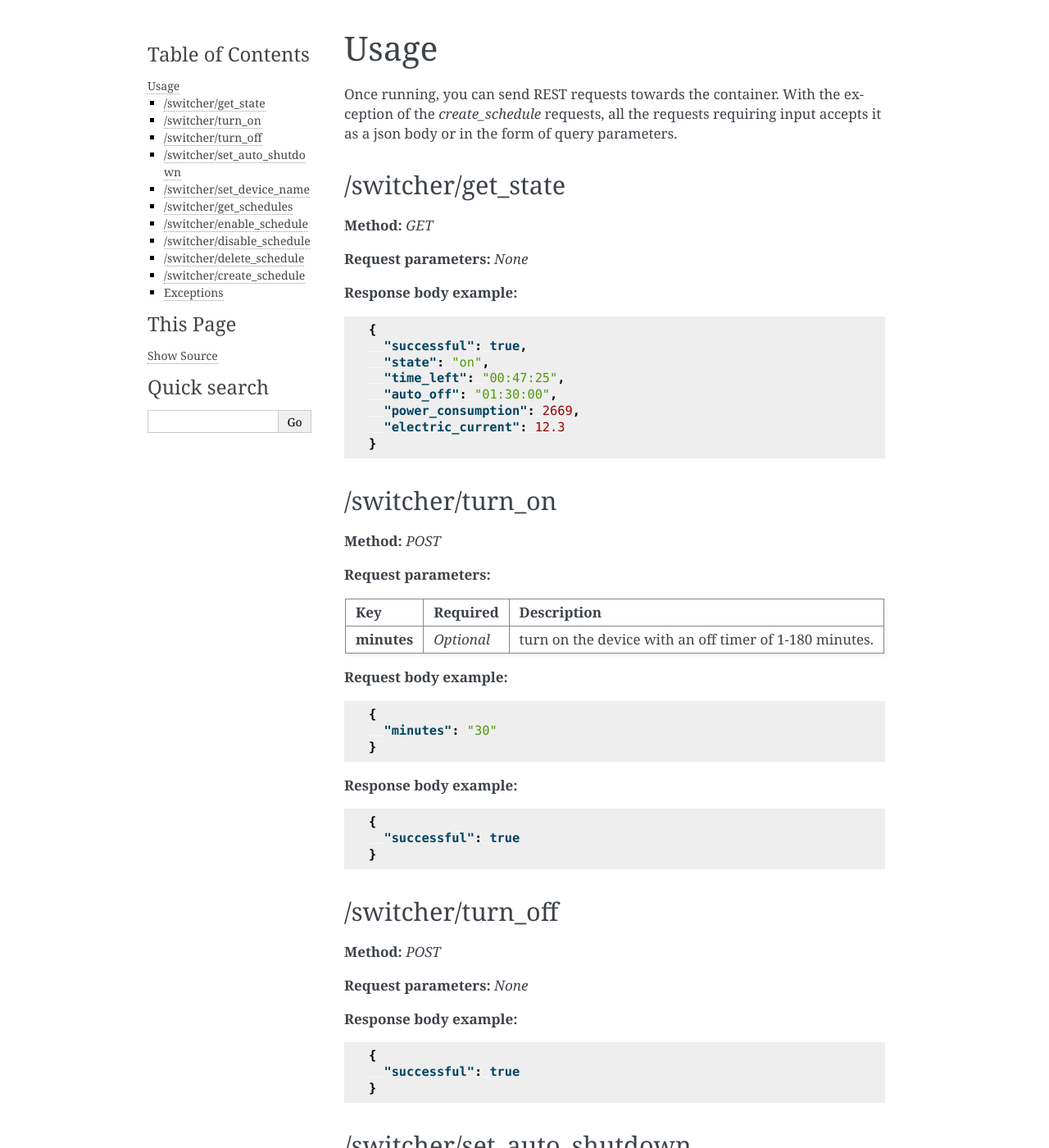
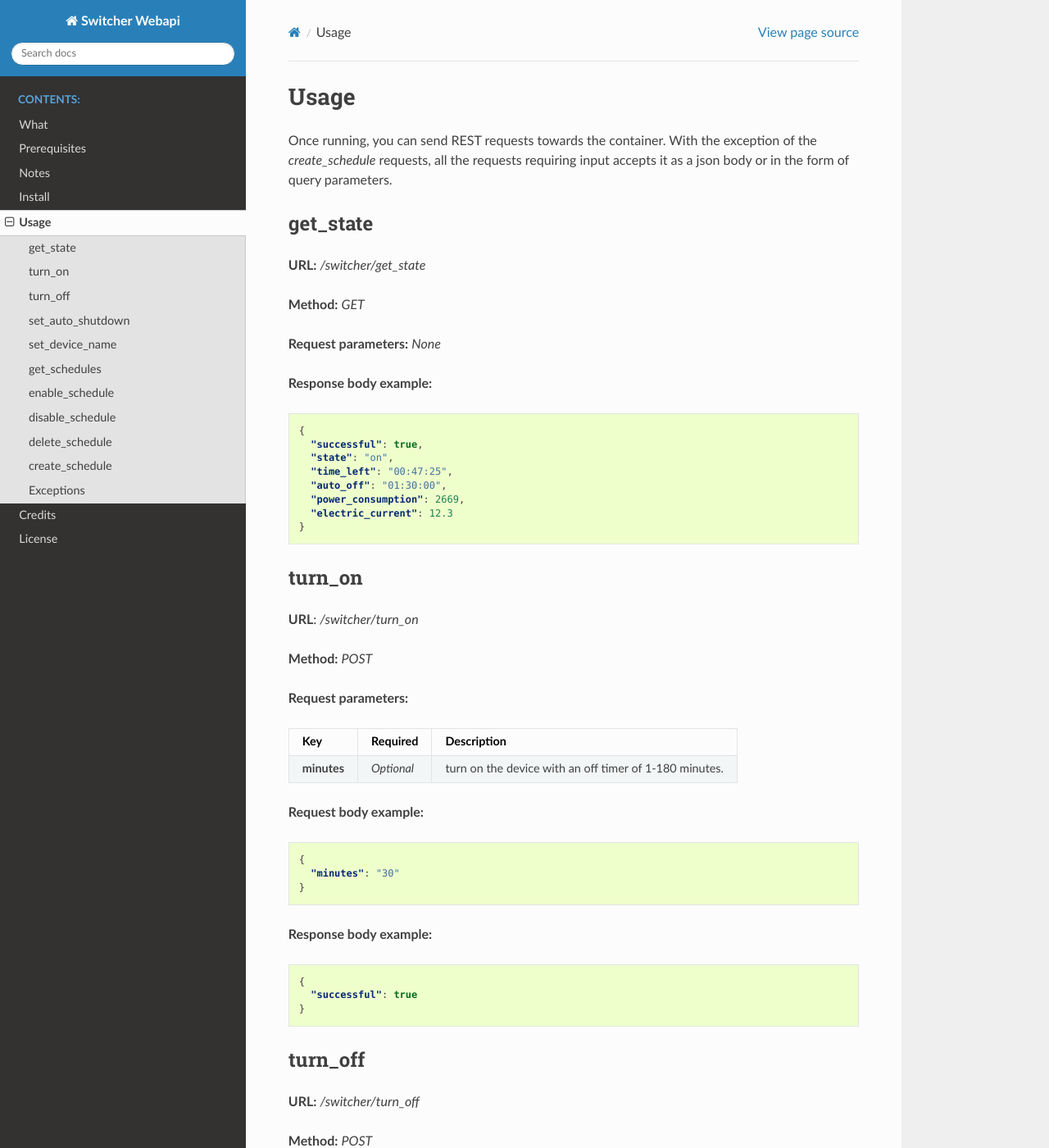
Before and after one commit to TomerFi/switcher_webapi, a Sphinx documentation site: the page built from docs/source/usage.rst, in a window 1280 px wide and 1400 px high. Shown: the whole window at 82% size. Built offline with Sphinx 7.4.7 and the Read the Docs theme 2.0.0, drawn with Linux system fonts in a browser that asks for light colours; some of the changed text lies outside the part shown.

```diff
--- a/docs/source/conf.py
+++ b/docs/source/conf.py
@@ -2,15 +2,20 @@
 
 """Configuration file for Sphinx Documentation Generator."""
 
-project = 'SwitcherDockerizedWbapi'
-copyright = "2019, Tomer Figenblat"
-author = "Tomer Figenblat"
-templates_path = ['_templates']
-html_theme = 'alabaster'
-html_static_path = ['_static']
-language = 'en'
-
 with open('../../VERSION', 'r') as version_file:
     version = version_file.readline()
 
+project = "Switcher Webapi"
+copyright = "2019, Tomer Figenblat"
+author = "Tomer Figenblat"
 release = version
+# extensions = []
+templates_path = ['_templates']
+source_suffix = '.rst'
+master_doc = 'index'
+language = None
+exclude_patterns = ['_build']
+pygments_style = 'sphinx'
+# html_static_path = ['_static']
+html_theme = 'sphinx_rtd_theme'
+language = 'en'
--- a/docs/source/notes.rst
+++ b/docs/source/notes.rst
@@ -5,10 +5,15 @@ Notes
    :columns: 1
 
    * If you don't want to be forced to restart the container if the device's ip address changes, please consider assigning the device with a static ip address.
+
    * The Switcher-V2-Python repository is build with python 2.7.
+
    * The aioswitcher_ was tested with the Switcher V2 device by myself and with the Switcher Touch device by the community.
+
    * This project was intended for local usage, it's ok if you want to use it remotely, just make sure to take the proper security measures such as reverse proxy and ssl.
+
    * The WebAPI has a throttle mechanism to prevent overfloating the device with frequent requests, it defaults to 5 seconds throttle time.
+
    * Some users have been reporting lately about failures using the Switcher-V2-Python script after upgrading the device firmware to 3.0, please follow the relevant issues in the script repository before doing the same.
 
 .. _aioswitcher: https://pypi.org/project/aioswitcher/
--- a/docs/source/usage.rst
+++ b/docs/source/usage.rst
@@ -6,8 +6,10 @@ With the exception of the *create_schedule* requests,
 all the requests requiring input accepts it as a json body or in the form of
 query parameters.
 
-/switcher/get_state
-^^^^^^^^^^^^^^^^^^^
+get_state
+^^^^^^^^^
+
+**URL:** */switcher/get_state*
 
 **Method:** *GET*
 
@@ -27,8 +29,10 @@ query parameters.
    }
 
 
-/switcher/turn_on
-^^^^^^^^^^^^^^^^^
+turn_on
+^^^^^^^
+
+**URL**: */switcher/turn_on*
 
 **Method:** *POST*
 
@@ -58,8 +62,10 @@ query parameters.
      "successful": true
    }
 
-/switcher/turn_off
-^^^^^^^^^^^^^^^^^^
+turn_off
+^^^^^^^^
+
+**URL:** */switcher/turn_off*
 
 **Method:** *POST*
 
@@ -73,8 +79,10 @@ query parameters.
      "successful": true
    }
 
-/switcher/set_auto_shutdown
-^^^^^^^^^^^^^^^^^^^^^^^^^^^
+set_auto_shutdown
+^^^^^^^^^^^^^^^^^
+
+**URL:** */switcher/set_auto_shutdown*
 
 **Method:** *POST*
 
@@ -109,8 +117,10 @@ query parameters.
      "successful": true
    }
 
-/switcher/set_device_name
-^^^^^^^^^^^^^^^^^^^^^^^^^
+set_device_name
+^^^^^^^^^^^^^^^
+
+**URL:** */switcher/set_device_name*
 
 **Method:** *POST*
 
@@ -138,8 +148,10 @@ query parameters.
      "successful": true
    }
 
-/switcher/get_schedules
-^^^^^^^^^^^^^^^^^^^^^^^
+get_schedules
+^^^^^^^^^^^^^
+
+**URL:** */switcher/get_schedules*
 
 **Method:** *GET*
 
@@ -190,8 +202,10 @@ query parameters.
    The *schedules* list can contain up to 8 schedules with the identifiers
    of 0-7 representing the actual schedule slots on the device.
 
-/switcher/enable_schedule
-^^^^^^^^^^^^^^^^^^^^^^^^^
+enable_schedule
+^^^^^^^^^^^^^^^
+
+**URL:** */switcher/enable_schedule*
 
 **Method:** *PATCH*
 
@@ -222,8 +236,10 @@ query parameters.
      "successful": true
    }
 
-/switcher/disable_schedule
-^^^^^^^^^^^^^^^^^^^^^^^^^^
+disable_schedule
+^^^^^^^^^^^^^^^^
+
+**URL:** */switcher/disable_schedule*
 
 **Method:** *PATCH*
 
@@ -254,8 +270,10 @@ query parameters.
      "successful": true
    }
 
-/switcher/delete_schedule
-^^^^^^^^^^^^^^^^^^^^^^^^^
+delete_schedule
+^^^^^^^^^^^^^^^
+
+**URL:** */switcher/delete_schedule*
 
 **Method:** *DELETE*
 
@@ -286,8 +304,10 @@ query parameters.
      "successful": true
    }
 
-/switcher/create_schedule
-^^^^^^^^^^^^^^^^^^^^^^^^^
+create_schedule
+^^^^^^^^^^^^^^^
+
+**URL:** */switcher/create_schedule*
 
 **Method:** *PUT*
 
--- a/requirements.txt
+++ b/requirements.txt
@@ -1,5 +1,4 @@
 aioswitcher
 asyncio_throttle
-sphinx==2.1.1
 sanic
 uvloop
--- /dev/null
+++ b/requirements_docs.txt
@@ -0,0 +1,4 @@
+doc8==0.8.0
+Pygments==2.4.2
+sphinx==2.1.1
+sphinx-rtd-theme==0.4.3
--- a/requirements_test.txt
+++ b/requirements_test.txt
@@ -6,12 +6,10 @@ bandit==1.6.1
 beautifulsoup4==4.7.1
 codecov==2.0.15
 codacy-coverage==1.3.11
-doc8==0.8.0
 flake8==3.7.7
 flake8-docstrings==1.3.0
 mypy==0.701
 mypy-extensions==0.4.1
-Pygments==2.4.2
 pylint==2.3.1
 pytest==4.6.3
 pytz==2019.1
```
Also changed, not shown: README.md (+2 -374 lines), docs/source/index.rst (+3 -9 lines), 2 other files.
